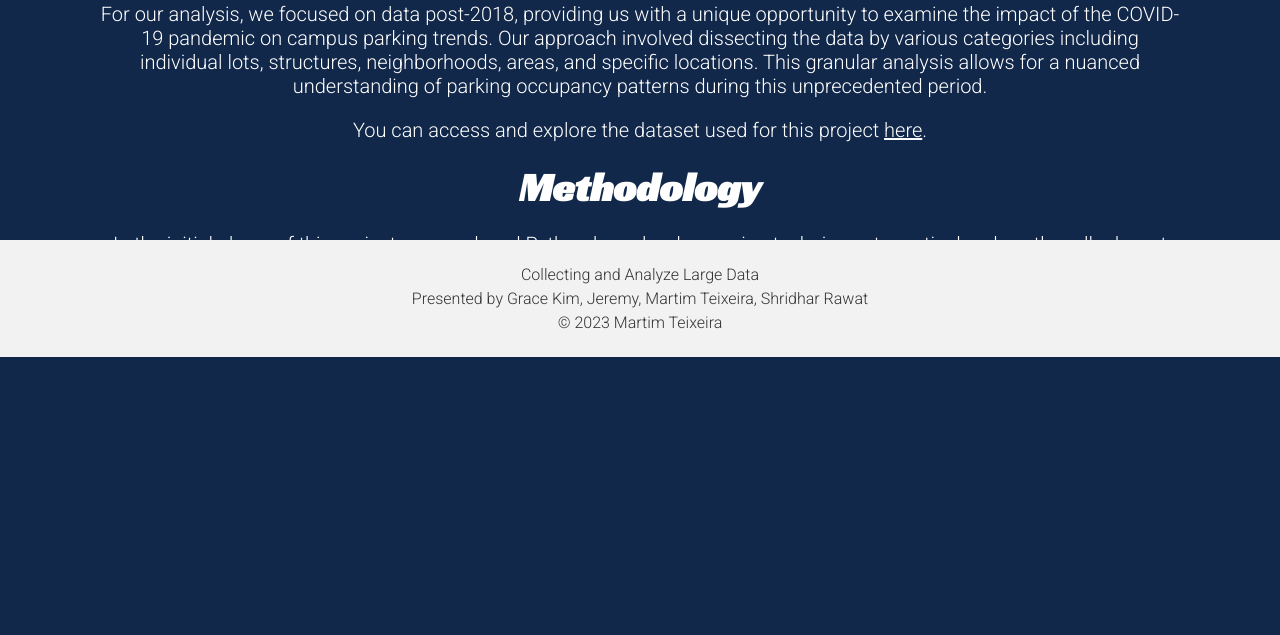
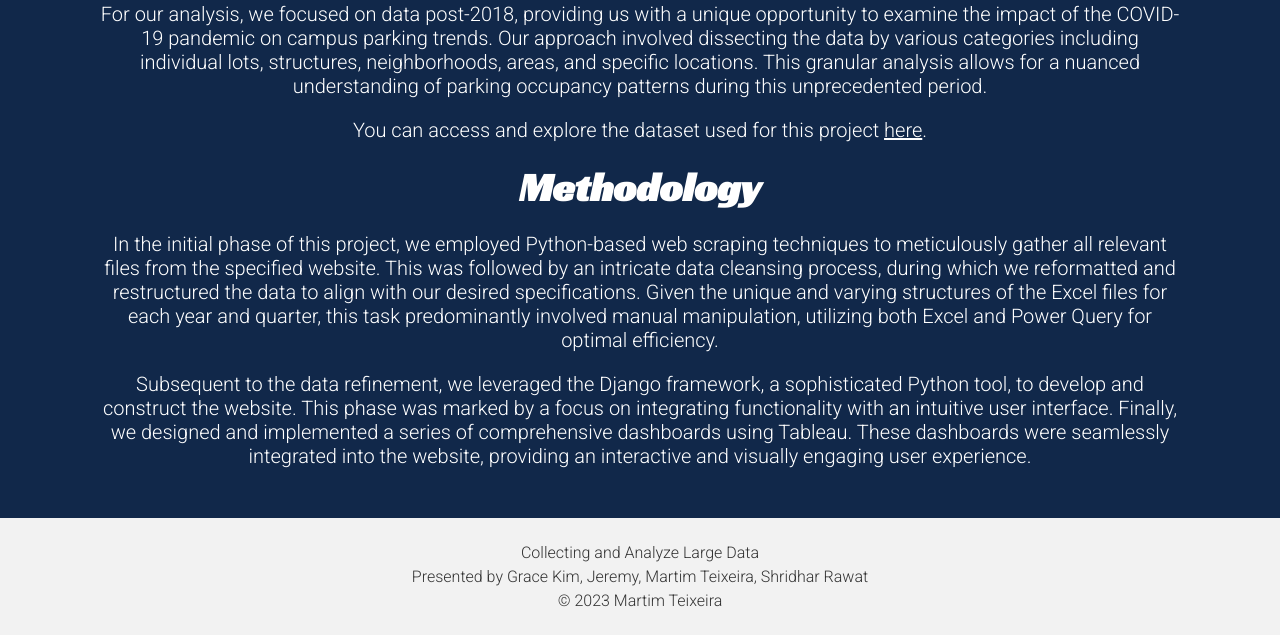
Before and after one commit to rsm-mateixeira/ucsdparking, a Django app: page /about in a window 1280 px wide. Shown: the part 572-1207 px from the top of the page. Before the commit the page ends 929 px from the top, so only its background shows below. Run offline with Django 4.2, Linux system fonts and the light colour scheme; some libraries are stand-ins or nearby versions.

Commit message:
About changes

```diff
--- a/ucsdparking/static/ucsdparking/css/styles.css
+++ b/ucsdparking/static/ucsdparking/css/styles.css
@@ -180,7 +180,7 @@ body {
     padding-top: 92px;
     position: relative;
     width: 100%;
-    height: 90vh;
+    min-height: 90vh;
     overflow: hidden;
     background-color: #11284a;
     color: white;
--- a/ucsdparking/templates/ucsdparking/info.html
+++ b/ucsdparking/templates/ucsdparking/info.html
@@ -34,6 +34,7 @@
                 interactive and visually engaging user experience.
             </p>
         </p>
+        <div style="padding: 15px;"></div>
     </div>
 </div>
 {% endblock %}
```
